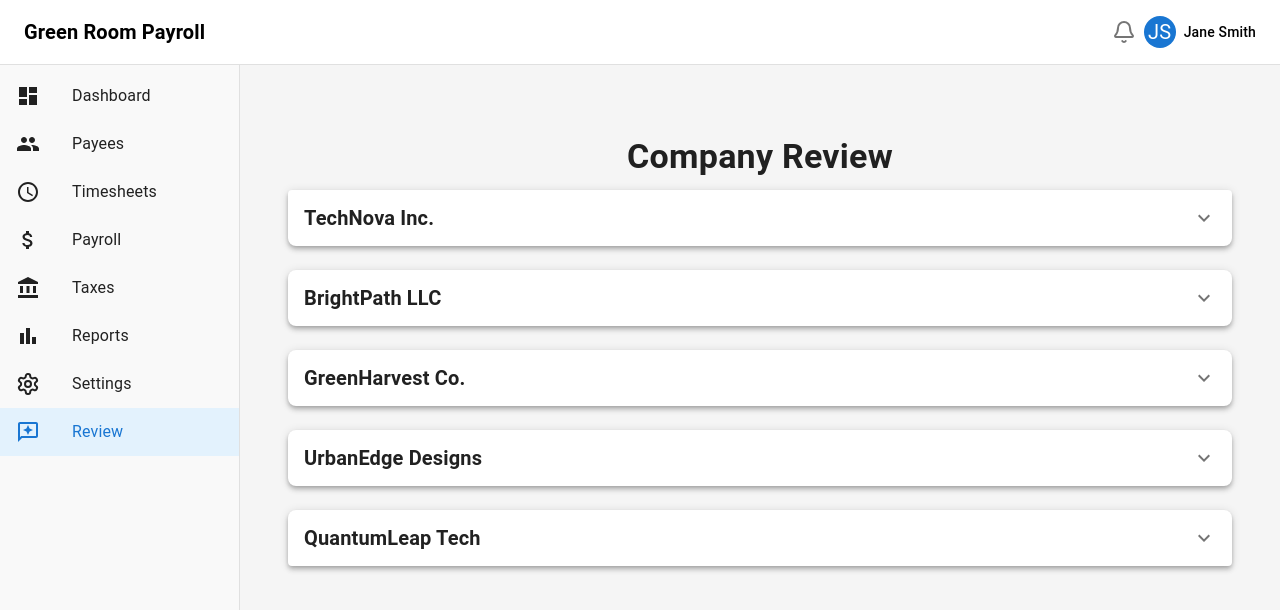
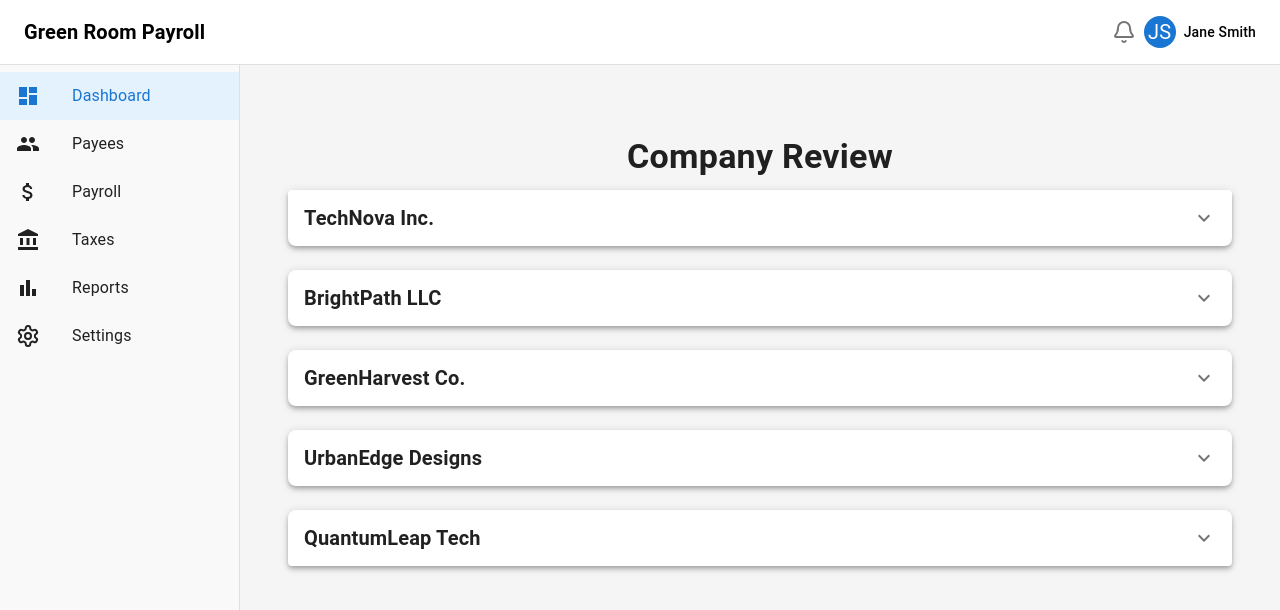
Before and after one commit to udhay-uk/greenroom_backup, a React (Vite) app: page /review in a window 1280 px wide. Shown: the top 610 px of the page. Built offline with nearby package versions, Linux system fonts and the light colour scheme.

Commit message:
Refactor: remove Timesheets and Review tabs from menu

```diff
--- a/src/App.tsx
+++ b/src/App.tsx
@@ -24,7 +24,6 @@ import {
 } from "@mui/material";
 import DashboardIcon from "@mui/icons-material/Dashboard";
 import PeopleIcon from "@mui/icons-material/People";
-import ScheduleIcon from "@mui/icons-material/Schedule";
 import AttachMoneyIcon from "@mui/icons-material/AttachMoney";
 import AccountBalanceIcon from "@mui/icons-material/AccountBalance";
 import BarChartIcon from "@mui/icons-material/BarChart";
@@ -49,7 +48,6 @@ import PayrollDetail from "./pages/PayrollDetail";
 import UnionSetupTable from "./pages/UnionSetupTable";
 import LoginScreen from "./pages/LoginScreen";
 import TaxCalculator from "./pages/Taxes";
-import { ReviewsOutlined } from "@mui/icons-material";
 import ReviewPage from "./pages/ReviewPage";
 
 const drawerWidth = 240;
@@ -57,12 +55,10 @@ const drawerWidth = 240;
 const navigationItems = [
   { label: "Dashboard", icon: <DashboardIcon />, path: "/dashboard" },
   { label: "Payees", icon: <PeopleIcon />, path: "/payees" },
-  { label: "Timesheets", icon: <ScheduleIcon />, path: "/timesheets" },
   { label: "Payroll", icon: <AttachMoneyIcon />, path: "/vendor-payments" },
   { label: "Taxes", icon: <AccountBalanceIcon />, path: "/taxes" },
   { label: "Reports", icon: <BarChartIcon />, path: "/reports" },
   { label: "Settings", icon: <SettingsIcon />, path: "/union-setup" },
-  { label: "Review", icon: <ReviewsOutlined />, path: "/review" },
 ];
 
 const App: React.FC = () => {
```
